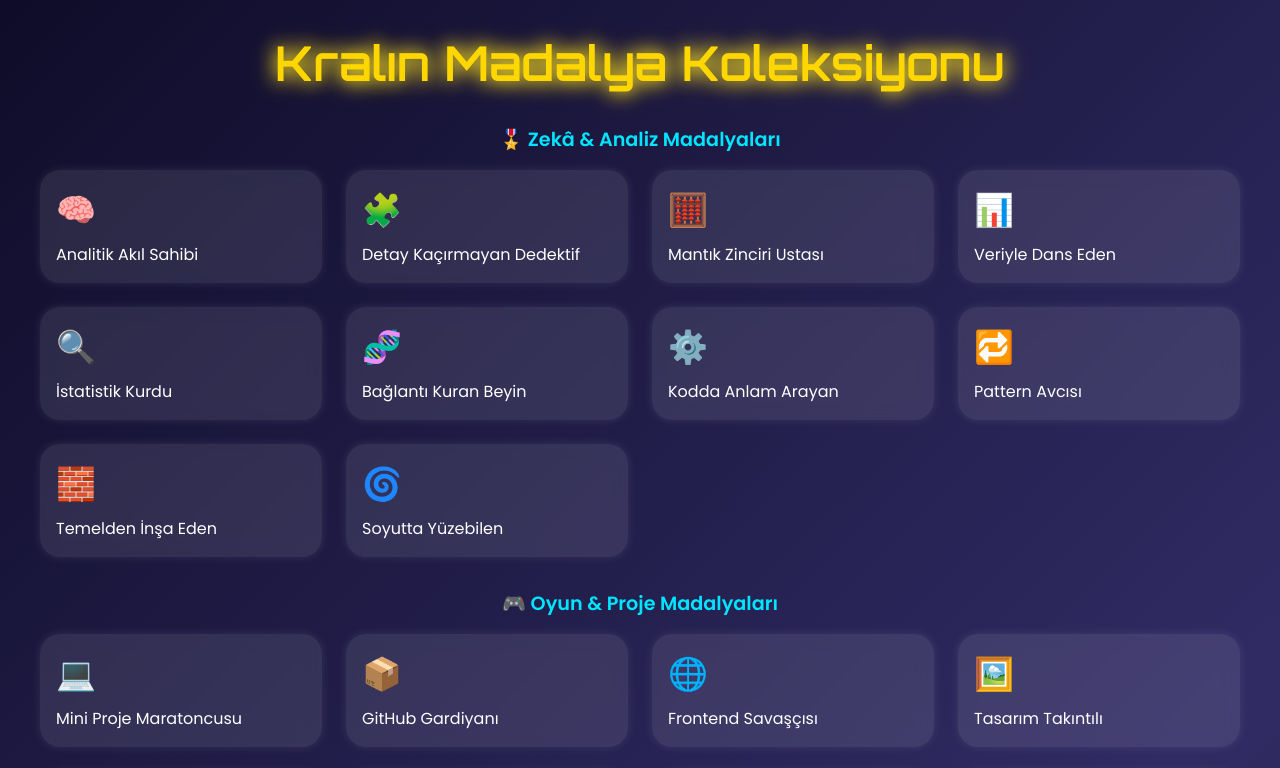
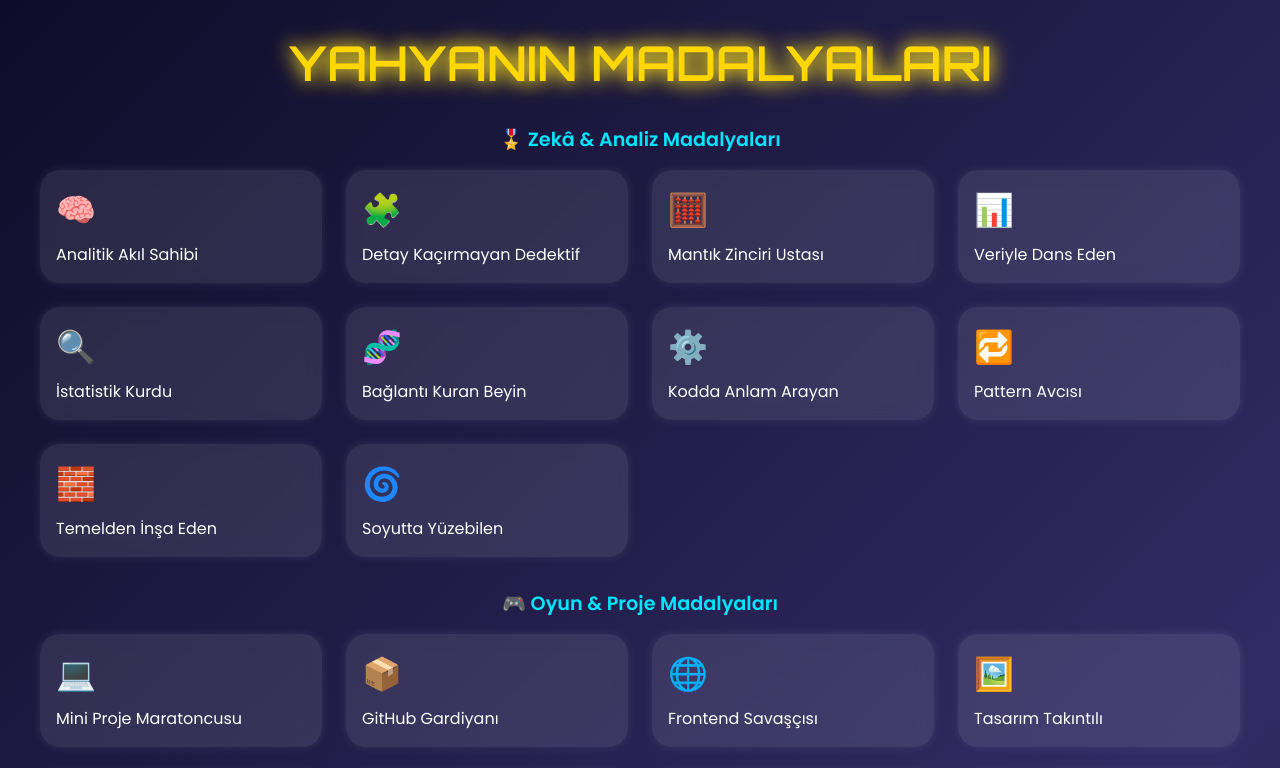
Before and after one commit to yahyaberke/madalya-profili, a plain HTML site: page index.html in a window 1280 px wide. Shown: the top 768 px of the page. Drawn offline with Linux system fonts and the light colour scheme.

Commit message:
Update index.html

```diff
--- a/index.html
+++ b/index.html
@@ -71,7 +71,7 @@
   </style>
 </head>
 <body>
-  <h1>Kralın Madalya Koleksiyonu</h1>
+  <h1>YAHYANIN MADALYALARI</h1>
 
   <div class="category">🎖️ Zekâ & Analiz Madalyaları</div>
   <div class="container" id="section1"></div>
```
